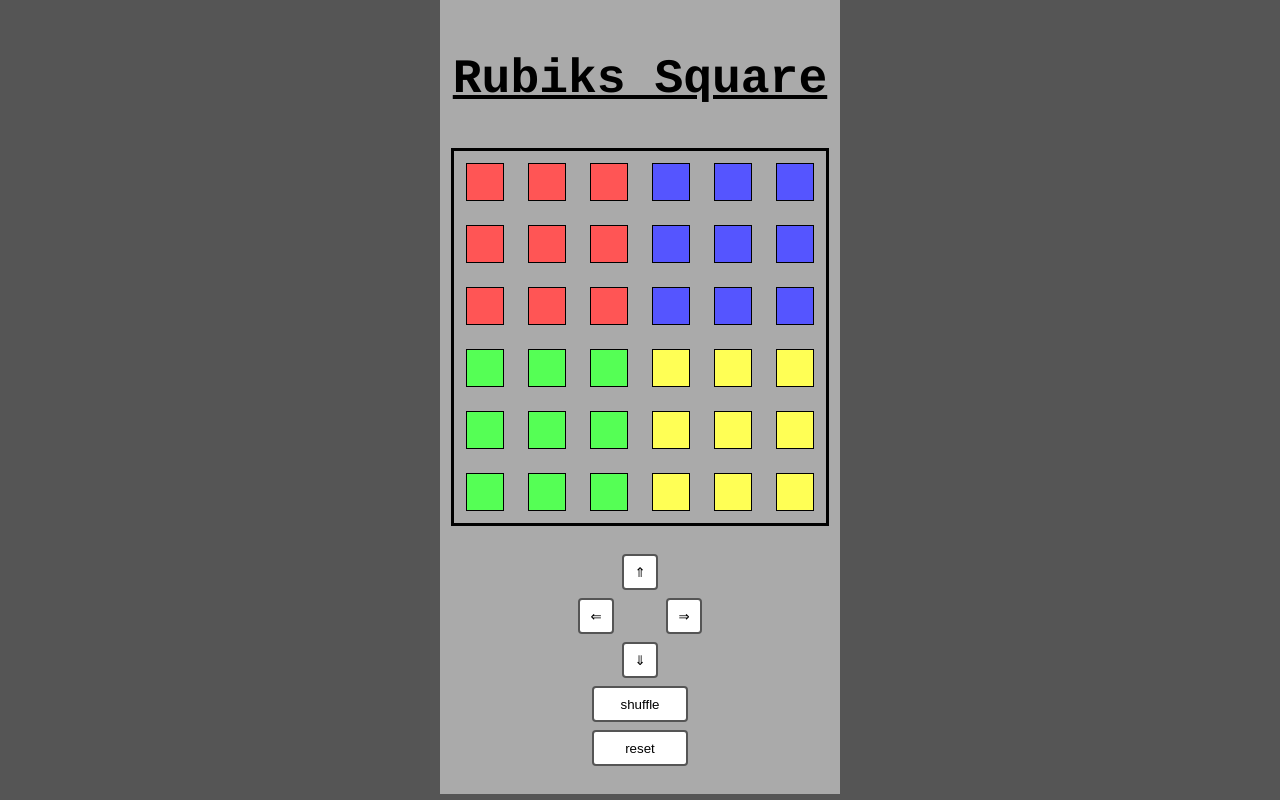
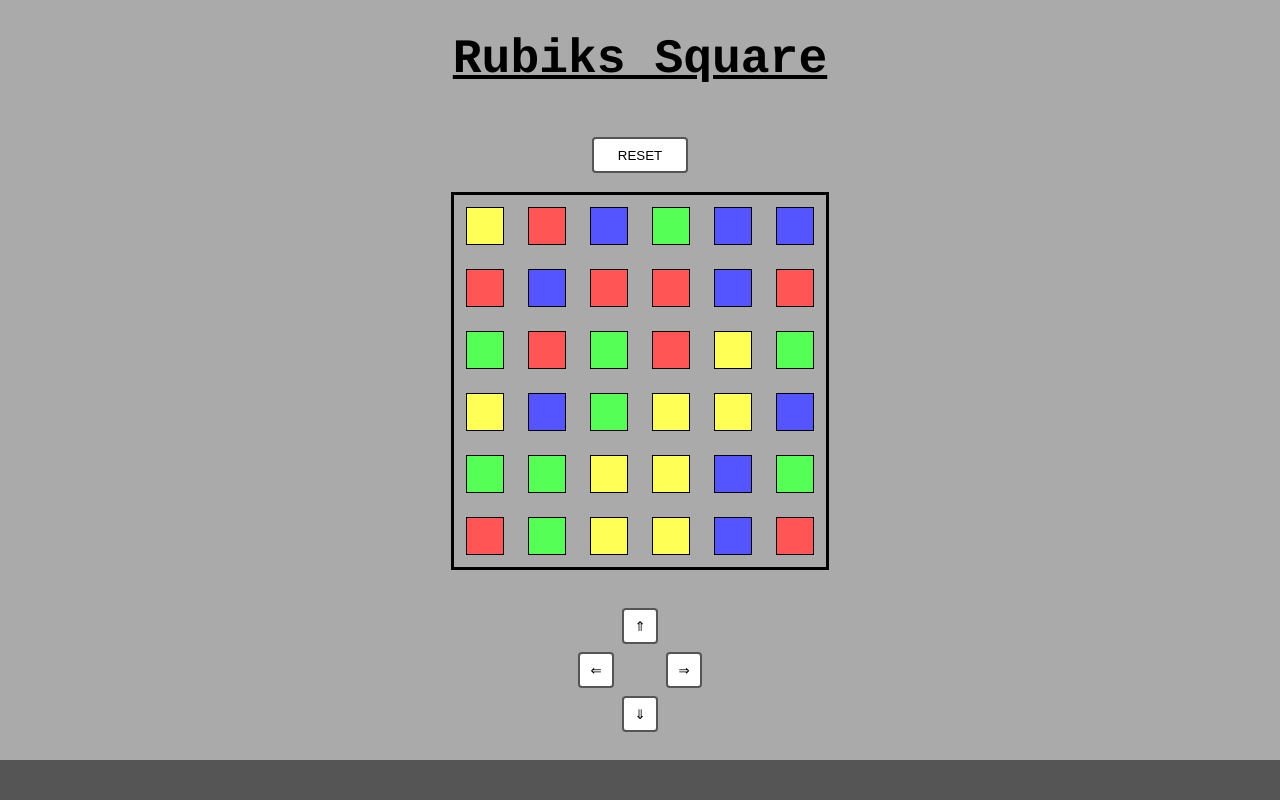
Before and after one commit to Ebadulislam1001/rubiks-square, a plain HTML site: page index.html in a window 1280 px wide. Drawn offline with Linux system fonts and the light colour scheme.

Commit message:
first update

```diff
--- a/index.html
+++ b/index.html
@@ -12,7 +12,6 @@
         background-color: #555;
       }
       main {
-        width: 400px;
         margin: auto;
         display: flex;
         flex-direction: column;
@@ -23,11 +22,11 @@
       header {
         font-size: 24px;
         font-family: Courier, monospace;
-        margin-top: 20px;
-        margin-bottom: 10px;
+        /* margin: 10px; */
         text-decoration: underline;
       }
       #grid {
+        margin: 10px;
         display: flex;
         flex-direction: column;
         align-items: center;
@@ -68,9 +67,14 @@
         border: 2px solid #555;
         border-radius: 4px;
       }
-      #shuffle,
+      #reset-option {
+        margin: 15px;
+        display: flex;
+        flex-direction: row;
+        align-items: center;
+        justify-content: center;
+      }
       #reset {
-        margin: 4px, 24px;
         width: 96px;
       }
     </style>
@@ -81,6 +85,9 @@
         <h1>Rubiks Square</h1>
       </header>
       <section>
+        <div id="reset-option">
+          <button id="reset" onclick="reset()">RESET</button>
+        </div>
         <div id="grid">
           <div class="row">
             <div class="cell" id="cell-00" onclick="select(0,0)"></div>
@@ -140,8 +147,6 @@
             <button onclick="right()">&rArr;</button>
           </div>
           <button onclick="down()">&dArr;</button>
-          <button id="shuffle" onclick="shuffle()">shuffle</button>
-          <button id="reset" onclick="reset()">reset</button>
         </div>
       </footer>
     </main>
@@ -149,9 +154,11 @@
       const bold = "3px solid #000";
       const def = "1px solid #000";
       let X, Y;
+      set();
       reset();
 
-      function reset() {
+      function set() {
+        console.log("setting colors...");
         for (i = 0; i < 6; i++) {
           for (j = 0; j < 6; j++) {
             if (i < 3 && j < 3) {
@@ -166,7 +173,7 @@
           }
         }
       }
-      function shuffle() {
+      function reset() {
         console.log("shuffling...");
         for (t = 0; t < 9; t++) {
           x = Math.floor(Math.random() * 6);
```
